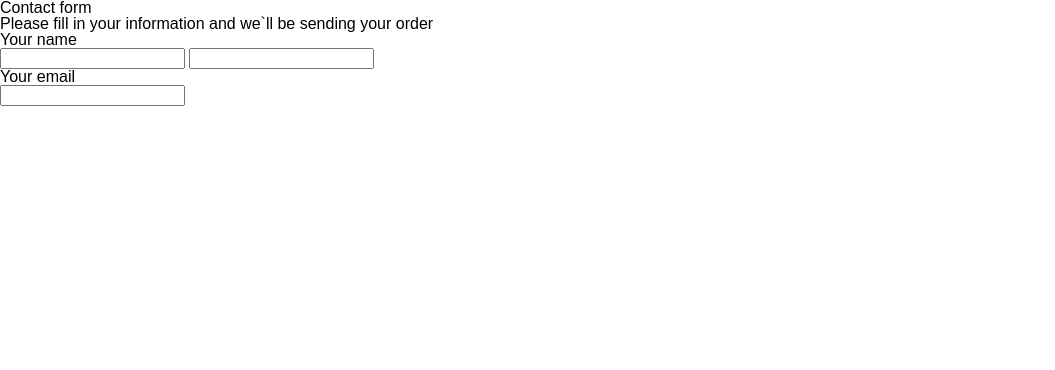
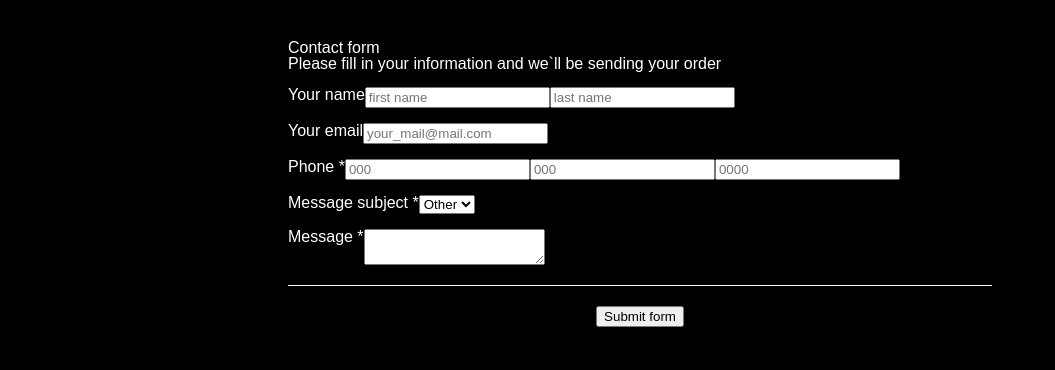
Before and after one commit to NazarZhuvaka/form, a plain HTML site: page index.html in a window 1280 px wide. Shown: the whole page, without its empty margins (0-1055 px from the left). Drawn offline with Linux system fonts and the light colour scheme.

Commit message:
Add html-form

```diff
--- /dev/null
+++ b/assets/css/style.css
@@ -0,0 +1,39 @@
+@import './reset.css';
+
+:root{
+    font-family: sans-serif;
+}
+
+body {
+    color: white;
+    background-color: black;
+}
+
+.form-container {
+    max-width: 55%;
+    margin: 0 auto;
+    padding: 40px;
+}
+
+.form-label {
+    display: flex;
+    margin-top: 15px;
+}
+
+.form-label > textarea {
+    max-height: 200px;
+    max-width: 400px;
+}
+
+.form-btn {
+    margin: 0 auto;
+    display: flex;
+}
+
+.border{
+    width: 100%;
+    height: 1px;
+    display: block;
+    background-color: white;
+    margin: 20px 0;
+}
--- a/assets/style.css
+++ /dev/null
@@ -1,5 +0,0 @@
-@import './reset.css';
-
-:root{
-    font-family: sans-serif;
-}
--- a/index.html
+++ b/index.html
@@ -4,24 +4,47 @@
     <meta charset="UTF-8">
     <meta name="viewport" content="width=device-width, initial-scale=1.0">
     <title>Form</title>
-    <link rel="stylesheet" href="./assets/style.css">
+    <link rel="stylesheet" href="./assets/css/style.css">
     <script src="./assets/index.js" defer></script>
 </head>
 <body>
-    <div class="form-container">
-        <h1>Contact form</h1>
-        <p>Please fill in your information and we`ll be sending your order</p>
+    <main class="form-container">
+        <h1 class="form-pretitle">Contact form</h1>
+        <p class="form-title">Please fill in your information and we`ll be sending your order</p>
         <form action="">
-            <label for="">
+            <label class="form-label" for="">
                 <p>Your name</p>
-                <input name="first-name" type="text">
-                <input name="last-name" type="text">
+                <input name="first-name" type="text" placeholder="first name">
+                <input name="last-name" type="text" placeholder="last name">
             </label>
-            <label for="">
+            <label class="form-label" for="">
                 <p>Your email</p>
-                <input type="email" name="email">
+                <input type="email" name="email" placeholder="your_mail@mail.com">
             </label>
+            <label class="form-label" for="">
+                <p>Phone *</p>
+                <input type="text" name="phone" required placeholder="000">
+                <input type="text" name="phone" required placeholder="000">
+                <input type="text" name="phone" required placeholder="0000">
+            </label>
+            <label class="form-label" for="">
+                <p>Message subject *</p>
+                <select name="" id="" required>
+                    <option value="other">Other</option>
+                    <option value="other">Other</option>
+                    <option value="other">Other</option>
+                    <option value="other">Other</option>
+                    <option value="other">Other</option>
+                    <option value="other">Other</option>
+                </select>
+            </label>
+            <label class="form-label" for="">
+                Message *
+                <textarea name="" id="" required></textarea>
+            </label>
+            <span class="border"></span>
+            <button class="form-btn" type="submit">Submit form</button>
         </form>
-    </div>
+    </main>
 </body>
 </html>
```
Also changed, not shown: assets/css/reset.css (renamed from assets/reset.css).
